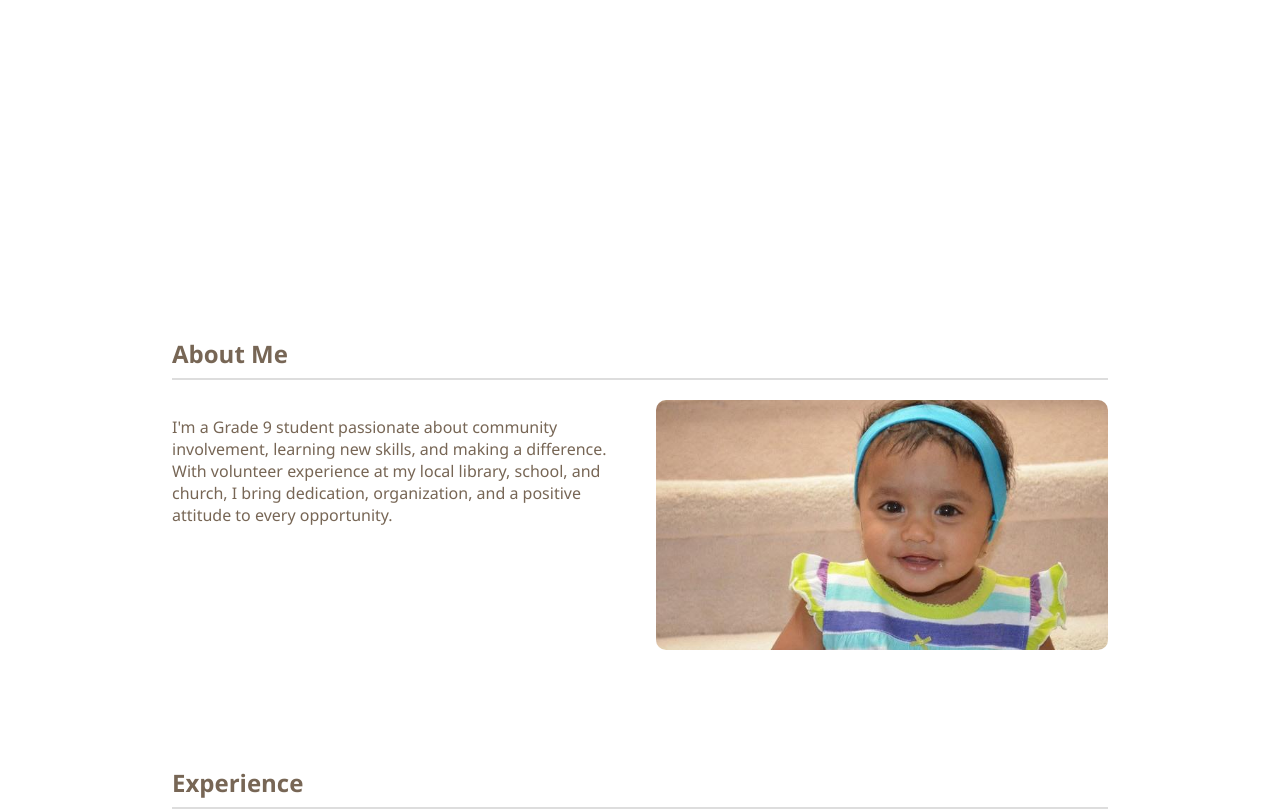
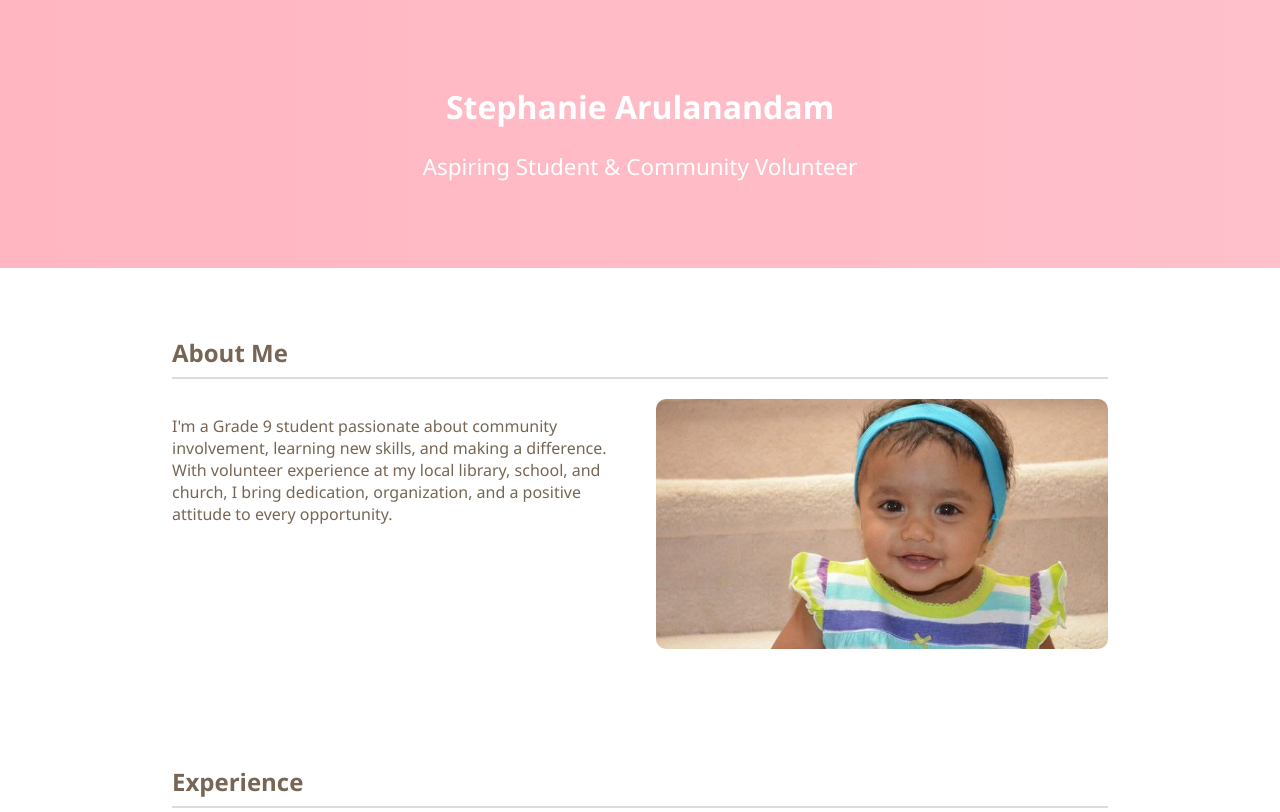
Before and after one commit to stephanie-ar/stephanie-website, a plain HTML site: page index.html in a window 1280 px wide. Shown: the top 812 px of the page. Drawn offline with Linux system fonts and the light colour scheme.

Commit message:
Update index.html

```diff
--- a/index.html
+++ b/index.html
@@ -16,10 +16,12 @@
       color: #765;
     }
     header {
-      background: linear-gradient(to right, #ffc0b, #ffc0b);
-      color: white;
-      text-align: center;
-      padding: 4rem 1rem;
+  background: linear-gradient(to right, #ffb6c1, #ffc0cb);
+  color: white;
+  text-align: center;
+  padding: 4rem 1rem;
+}
+
     }
     header h1 {
       margin: 0;
```
